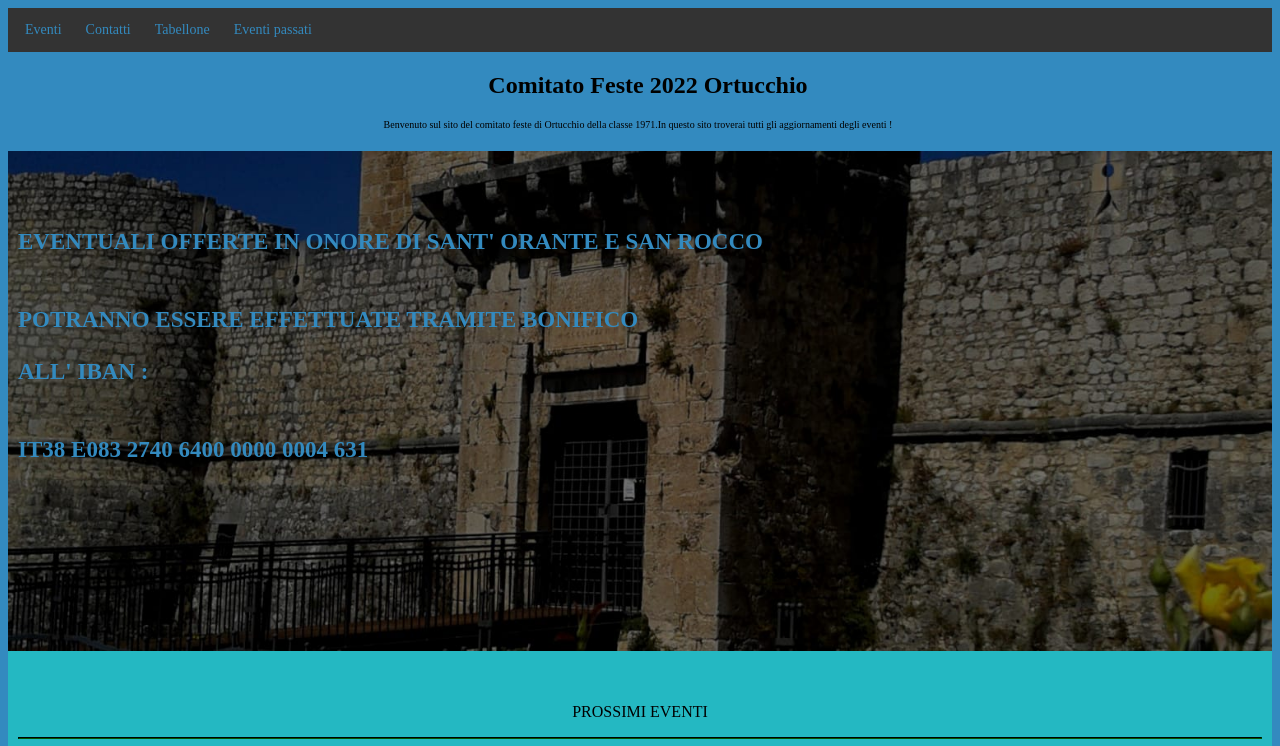
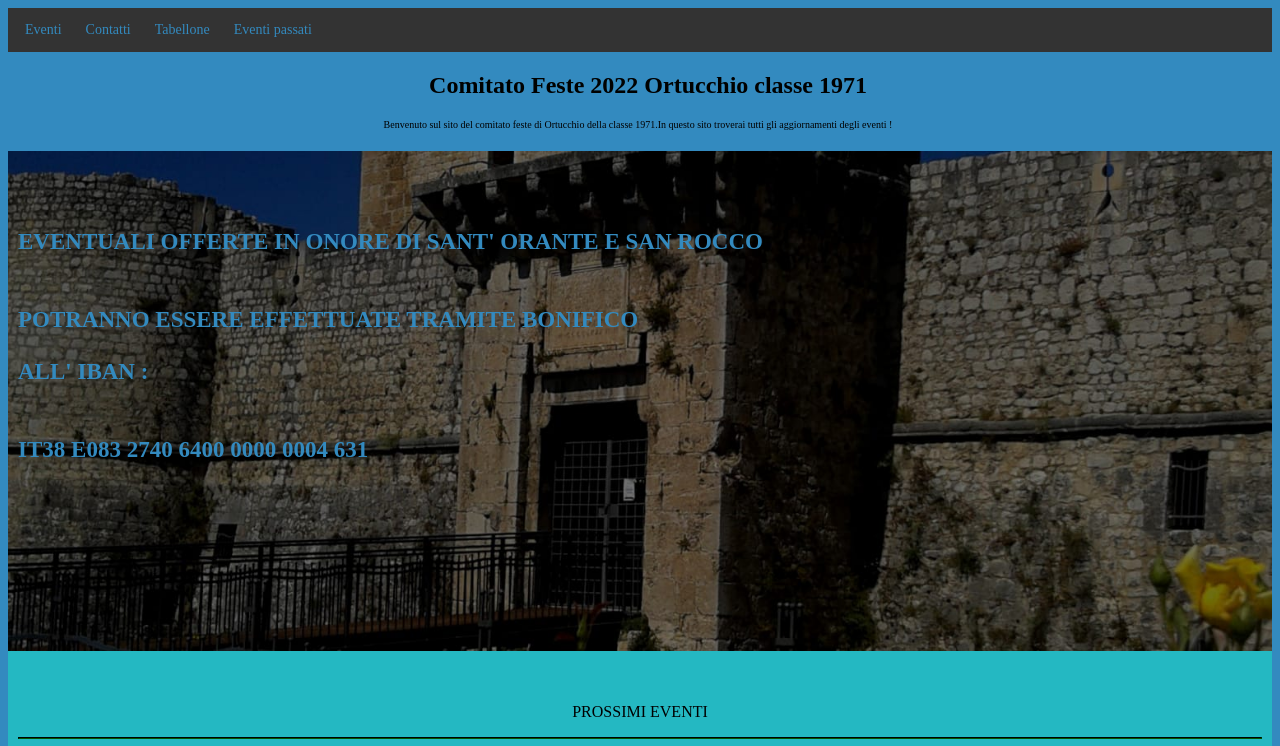
Before and after one commit to the-Octopus-Shy/comitatofeste2022ortucchio, a plain HTML site: page index.html in a window 1280 px wide. Shown: the top 746 px of the page. Drawn offline with Linux system fonts and the light colour scheme.

Commit message:
Update index.html

```diff
--- a/index.html
+++ b/index.html
@@ -28,7 +28,7 @@
   </div>
 
   <div style="padding-left:16px; ">
-    <h2 style="text-align: center;color: #000100;">Comitato Feste 2022 Ortucchio</h2>
+    <h2 style="text-align: center;color: #000100;">Comitato Feste 2022 Ortucchio classe 1971</h2>
     <p style="color: #000100; text-align: center; font-size: 10px; margin-right: 20px; ">Benvenuto sul sito del comitato feste di Ortucchio della classe 1971.In questo sito troverai tutti gli aggiornamenti degli eventi !
      <br><br> </p>
   </div>
```
